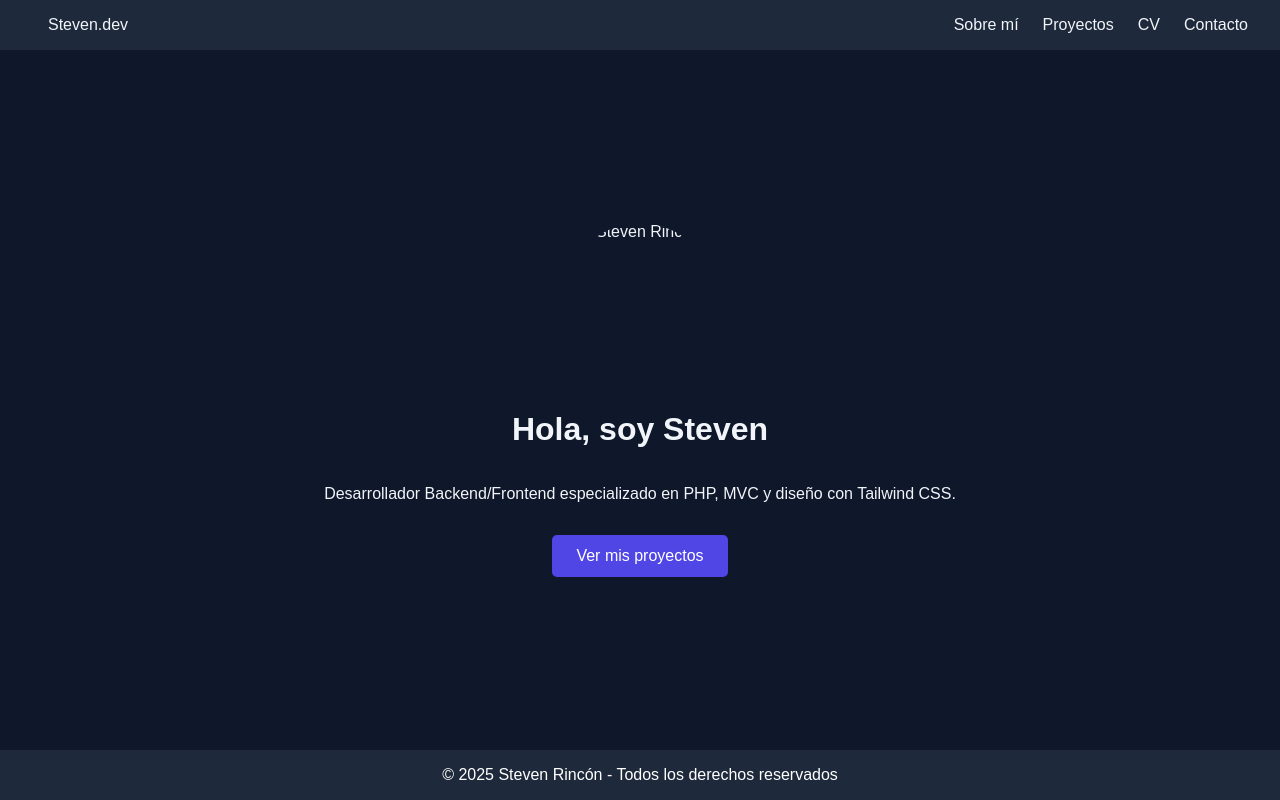
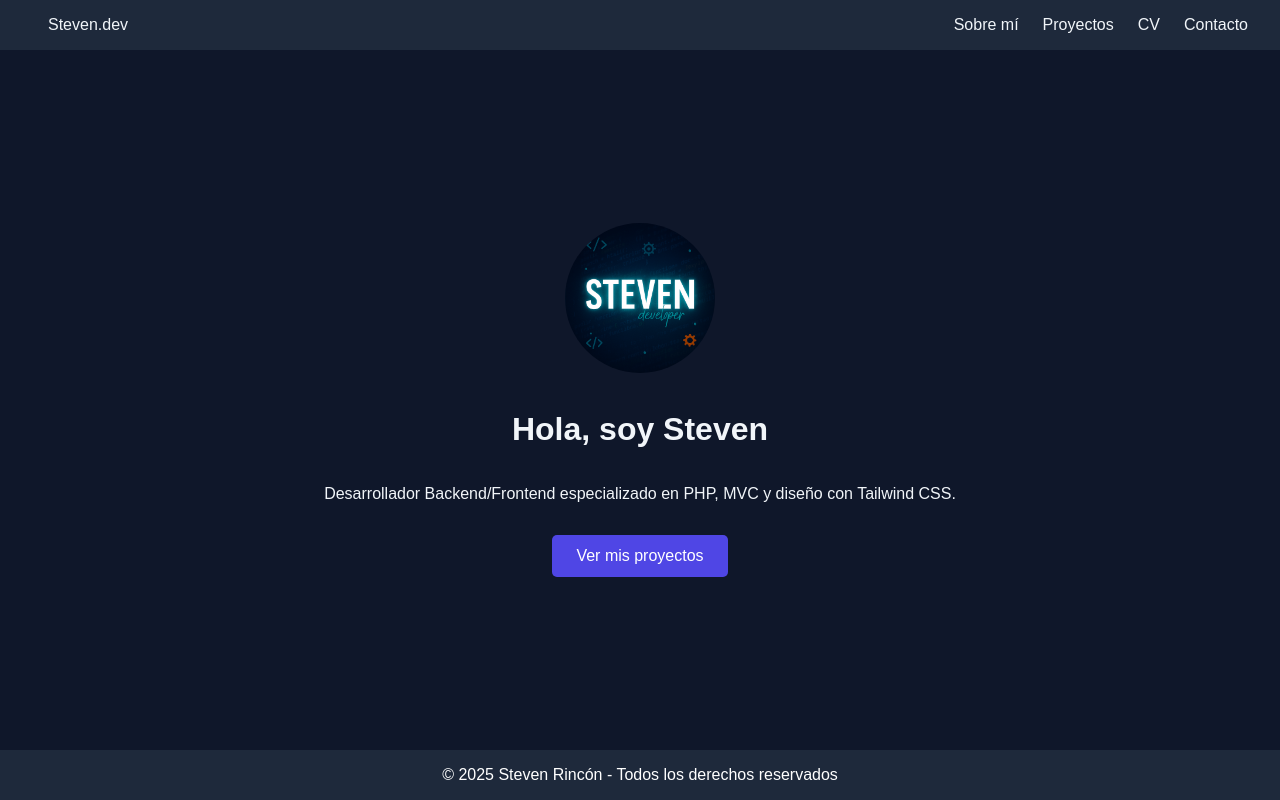
Before and after one commit to StephenRM-Dr/portfolio, a plain HTML site: page index.html in a window 1280 px wide. Drawn offline with Linux system fonts and the light colour scheme; the site is published under a folder, as on GitHub Pages, so addresses that start at the root find nothing.

Commit message:
actualizacion css

```diff
--- a/index.html
+++ b/index.html
@@ -21,7 +21,7 @@
     </header>
 
     <main>
-        <img src="/assets/img/home.png" alt="Steven Rincón">
+        <img src="assets/img/home.png" alt="Steven Rincón">
         <h1>Hola, soy Steven</h1>
         <p>Desarrollador Backend/Frontend especializado en PHP, MVC y diseño con Tailwind CSS.</p>
         <a href="projects.html" class="btn">Ver mis proyectos</a>
```
